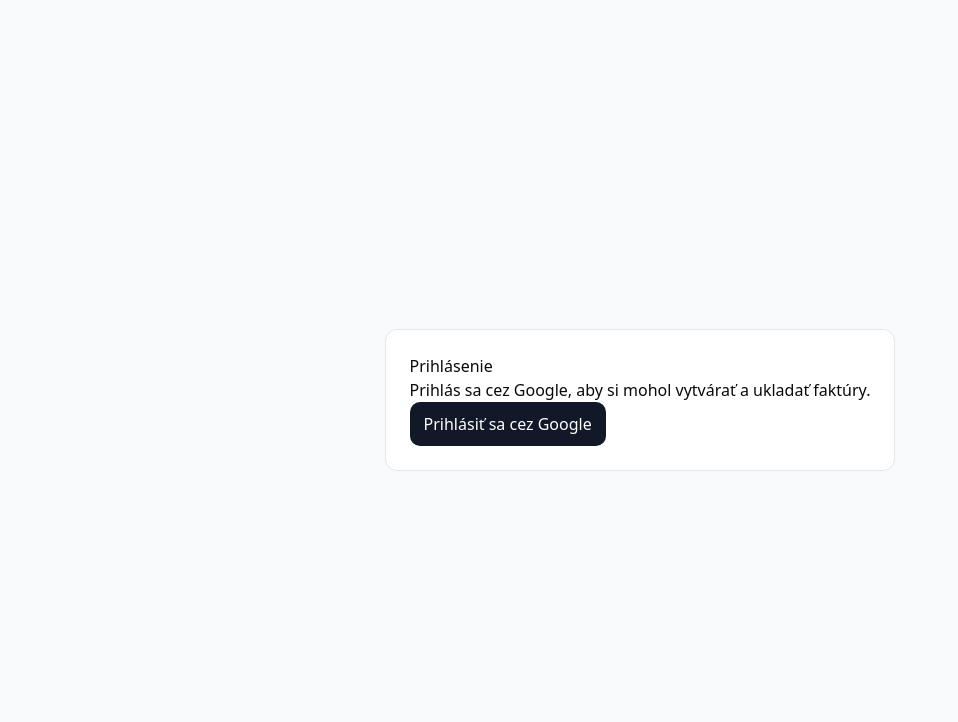
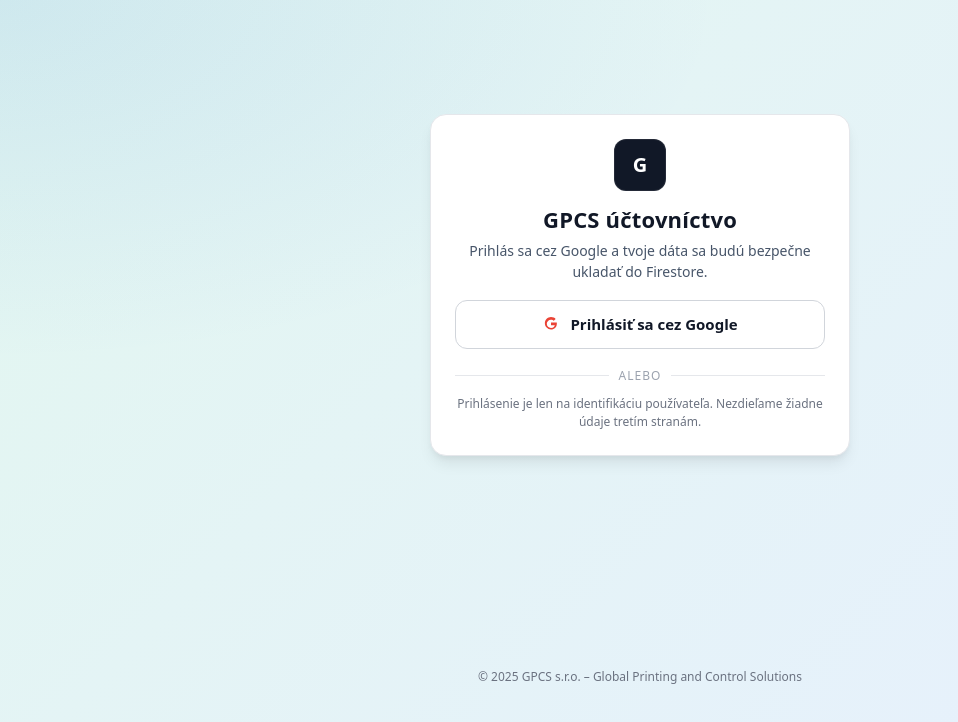
Before and after one commit to BantVegas/gpcs-fe, a React (Vite) app: page /login in a window 1280 px wide. Shown: the top 722 px of the page, without its empty margins (0-958 px from the left). Built offline with nearby package versions, Linux system fonts and the light colour scheme; no server answers.

Commit message:
Login page UI + export signInWithGoogle + wiring

```diff
--- a/package.json
+++ b/package.json
@@ -17,7 +17,7 @@
     "@radix-ui/react-tabs": "^1.1.12",
     "class-variance-authority": "^0.7.1",
     "clsx": "^2.1.1",
-    "firebase": "^12.1.0",
+    "firebase": "^12.3.0",
     "framer-motion": "^12.23.12",
     "lucide-react": "^0.539.0",
     "react": "^19.1.1",
--- a/src/components/AuthGate.tsx
+++ b/src/components/AuthGate.tsx
@@ -1,45 +1,24 @@
-// src/components/AuthGate.tsx
-import { useEffect, useState } from "react";
-import { useNavigate, useLocation } from "react-router-dom";
+import React, { createContext, useContext, useEffect, useState } from "react";
+import { onAuthStateChangedFirebase } from "@/firebase";
 import type { User } from "firebase/auth";
-import { auth, onAuthStateChangedFirebase } from "@/firebase";
 
-/**
- * Vracia:
- *  - undefined počas načítania
- *  - null ak nie je prihlásený
- *  - User keď je prihlásený
- */
-export function useUser(): User | null | undefined {
-  // predvyplní aktuálneho usera, ak už je k dispozícii (žiadny flicker)
-  const [user, setUser] = useState<User | null | undefined>(() => auth.currentUser ?? undefined);
+const Ctx = createContext<User | null>(null);
+export const useUser = () => useContext(Ctx);
+
+export function AuthGate({ children }: { children: React.ReactNode }) {
+  const [user, setUser] = useState<User | null>(null);
+  const [loading, setLoading] = useState(true);
 
   useEffect(() => {
-    const unsub = onAuthStateChangedFirebase((u) => setUser(u));
-    return unsub;
+    const unsub = onAuthStateChangedFirebase((u) => {
+      setUser(u);
+      setLoading(false);
+    });
+    return () => unsub();
   }, []);
 
-  return user;
+  if (loading) {
+    return <div style={{ padding: 24 }}>Načítavam…</div>;
+  }
+  return <Ctx.Provider value={user}>{children}</Ctx.Provider>;
 }
-
-/**
- * Chráni podstrom. Keď user === null, presmeruje na /login.
- */
-export function AuthGate({ children }: { children: React.ReactNode }) {
-  const user = useUser();
-  const nav = useNavigate();
-  const loc = useLocation();
-
-  useEffect(() => {
-    if (user === null && loc.pathname !== "/login") {
-      nav("/login", { replace: true, state: { from: loc } });
-    }
-  }, [user, nav, loc]);
-
-  if (user === undefined) {
-    // dobrovoľne nechaj loader, aby si videl, že žije
-    return <div style={{ padding: 24, textAlign: "center" }}>Načítavam…</div>;
-  }
-  if (user === null) return null; // práve sa presmerúva
-  return <>{children}</>;
-}
--- a/src/firebase.ts
+++ b/src/firebase.ts
@@ -1,5 +1,14 @@
 import { initializeApp } from "firebase/app";
-import { getAuth, onAuthStateChanged, signOut } from "firebase/auth";
+import {
+  getAuth,
+  GoogleAuthProvider,
+  setPersistence,
+  browserLocalPersistence,
+  signInWithPopup,
+  signOut,
+  onAuthStateChanged,
+  type User,
+} from "firebase/auth";
 import { getFirestore } from "firebase/firestore";
 
 const firebaseConfig = {
@@ -16,7 +25,14 @@
 export const auth = getAuth(app);
 export const db = getFirestore(app);
 
-// helpery pre tvoj existujúci kód
-export const onAuthStateChangedFirebase = (cb: Parameters<typeof onAuthStateChanged>[1]) =>
+// trvalá session v prehliadači
+setPersistence(auth, browserLocalPersistence).catch(console.error);
+
+// Google provider + helpery
+const provider = new GoogleAuthProvider();
+provider.setCustomParameters({ prompt: "select_account" });
+
+export const signInWithGoogle = () => signInWithPopup(auth, provider);
+export const signOutFirebase = () => signOut(auth);
+export const onAuthStateChangedFirebase = (cb: (u: User | null) => void) =>
   onAuthStateChanged(auth, cb);
-export const signOutFirebase = () => signOut(auth);
--- a/src/main.tsx
+++ b/src/main.tsx
@@ -1,23 +1,59 @@
+// src/main.tsx
 import React from "react";
 import ReactDOM from "react-dom/client";
 import { BrowserRouter, Routes, Route, Navigate } from "react-router-dom";
+
 import App from "./App";
-import { AuthGate } from "./components/AuthGate";
+import { AuthGate, useUser } from "./components/AuthGate";
 import InvoiceForm from "./pages/InvoiceForm";
-import InvoicePreview from "./pages/InvoicePreview"; // 👈 nový route
+import InvoicePreview from "./pages/InvoicePreview";
 import Login from "./pages/Login";
 import "./index.css";
 
+// Jednoduchý guard – ak nie je user, presmeruje na /login
+function Protected({ children }: { children: React.ReactNode }) {
+  const user = useUser();
+  if (!user) return <Navigate to="/login" replace />;
+  return <>{children}</>;
+}
+
 ReactDOM.createRoot(document.getElementById("root")!).render(
   <React.StrictMode>
+    {/* AuthGate poskytuje usera pre useUser() v celom routeri */}
+    <AuthGate>
       <BrowserRouter>
         <Routes>
           <Route path="/login" element={<Login />} />
-        <Route path="/" element={<AuthGate><App /></AuthGate>} />
-        <Route path="/invoices/new" element={<AuthGate><InvoiceForm /></AuthGate>} />
-        <Route path="/invoices/preview/:id" element={<AuthGate><InvoicePreview /></AuthGate>} />
+
+          <Route
+            path="/"
+            element={
+              <Protected>
+                <App />
+              </Protected>
+            }
+          />
+          <Route
+            path="/invoices/new"
+            element={
+              <Protected>
+                <InvoiceForm />
+              </Protected>
+            }
+          />
+          <Route
+            path="/invoices/preview/:id"
+            element={
+              <Protected>
+                <InvoicePreview />
+              </Protected>
+            }
+          />
+
+          {/* fallback */}
           <Route path="*" element={<Navigate to="/" replace />} />
         </Routes>
       </BrowserRouter>
+    </AuthGate>
   </React.StrictMode>
 );
--- a/src/pages/Login.tsx
+++ b/src/pages/Login.tsx
@@ -1,22 +1,192 @@
 // src/pages/Login.tsx
+import React from "react";
+import { useNavigate } from "react-router-dom";
 import { signInWithGoogle } from "@/firebase";
-import { useNavigate } from "react-router-dom";
+import { useUser } from "@/components/AuthGate";
 
-export default function Login() {
-  const nav = useNavigate();
-  const go = async () => {
-    await signInWithGoogle();
-    nav("/");
+export default function LoginPage() {
+  const user = useUser();
+  const navigate = useNavigate();
+
+  React.useEffect(() => {
+    if (user) navigate("/", { replace: true });
+  }, [user, navigate]);
+
+  const handleGoogle = async () => {
+    try {
+      await signInWithGoogle();
+      // onAuthStateChanged ťa potom presmeruje v efekte vyššie
+    } catch (e) {
+      console.error(e);
+      alert("Prihlásenie zlyhalo. Skús to znova.");
+    }
   };
+
   return (
-    <div style={{ minHeight: "100vh", display: "grid", placeItems: "center", background: "#f8fafc" }}>
-      <div style={{ background: "#fff", padding: 24, borderRadius: 12, border: "1px solid #e5e7eb" }}>
-        <h1 style={{ marginTop: 0 }}>Prihlásenie</h1>
-        <p>Prihlás sa cez Google, aby si mohol vytvárať a ukladať faktúry.</p>
-        <button onClick={go} style={{ padding: "10px 14px", borderRadius: 10, background: "#111827", color: "#fff" }}>
-          Prihlásiť sa cez Google
+    <div style={pageWrap}>
+      <div style={card}>
+        {/* “Logo”/monogram */}
+        <div style={logoCircle} aria-hidden>
+          G
+        </div>
+
+        {/* Názov a podtitul */}
+        <h1 style={title}>GPCS účtovníctvo</h1>
+        <p style={subtitle}>
+          Prihlás sa cez Google a tvoje dáta sa budú bezpečne ukladať do Firestore.
+        </p>
+
+        {/* Tlačidlo Google */}
+        <button onClick={handleGoogle} style={googleBtn} onMouseDown={(e) => e.currentTarget.blur()}>
+          <span style={googleIconWrap}>{googleIcon}</span>
+          <span>Prihlásiť sa cez Google</span>
         </button>
+
+        {/* Divider */}
+        <div style={dividerWrap}>
+          <span style={dividerLine} />
+          <span style={dividerText}>alebo</span>
+          <span style={dividerLine} />
+        </div>
+
+        {/* Malý hint */}
+        <div style={hint}>
+          Prihlásenie je len na identifikáciu používateľa. Nezdieľame žiadne údaje tretím stranám.
+        </div>
+      </div>
+
+      {/* Footer */}
+      <div style={footer}>
+        © {new Date().getFullYear()} GPCS s.r.o. – Global Printing and Control Solutions
       </div>
     </div>
   );
 }
+
+/* ===== Styles ===== */
+
+const pageWrap: React.CSSProperties = {
+  minHeight: "100vh",
+  display: "grid",
+  placeItems: "center",
+  background:
+    "linear-gradient(135deg, rgba(16,185,129,0.12), rgba(59,130,246,0.12)), radial-gradient(1200px 600px at 0% 0%, rgba(37,99,235,0.10), transparent 60%)",
+  padding: 16,
+};
+
+const card: React.CSSProperties = {
+  width: "100%",
+  maxWidth: 420,
+  background: "#fff",
+  borderRadius: 16,
+  border: "1px solid #e5e7eb",
+  boxShadow:
+    "0 10px 15px -3px rgba(0,0,0,0.08), 0 4px 6px -2px rgba(0,0,0,0.05)",
+  padding: 24,
+  textAlign: "center",
+};
+
+const logoCircle: React.CSSProperties = {
+  width: 52,
+  height: 52,
+  borderRadius: 12,
+  background: "#111827",
+  color: "#fff",
+  display: "grid",
+  placeItems: "center",
+  fontWeight: 800,
+  fontSize: 20,
+  margin: "0 auto 12px",
+  boxShadow: "inset 0 0 0 1px rgba(255,255,255,0.08)",
+};
+
+const title: React.CSSProperties = {
+  margin: "6px 0 4px",
+  fontSize: 22,
+  fontWeight: 800,
+  color: "#111827",
+  letterSpacing: 0.2,
+};
+
+const subtitle: React.CSSProperties = {
+  margin: "0 0 18px",
+  fontSize: 14,
+  color: "#475569",
+  lineHeight: 1.5,
+};
+
+const googleBtn: React.CSSProperties = {
+  width: "100%",
+  display: "inline-flex",
+  alignItems: "center",
+  justifyContent: "center",
+  gap: 10,
+  padding: "12px 14px",
+  borderRadius: 12,
+  border: "1px solid #d1d5db",
+  background: "#fff",
+  cursor: "pointer",
+  fontSize: 15,
+  fontWeight: 600,
+  color: "#111827",
+  transition: "box-shadow .15s ease, transform .02s ease, border-color .15s ease",
+  outline: "none",
+} as React.CSSProperties;
+
+// Hover/focus efekty cez inline JS
+(Object.assign(googleBtn, {
+  onmouseenter: undefined,
+  onfocus: undefined,
+}) as any);
+
+const googleIconWrap: React.CSSProperties = {
+  width: 18,
+  height: 18,
+  display: "inline-flex",
+  alignItems: "center",
+  justifyContent: "center",
+};
+
+const dividerWrap: React.CSSProperties = {
+  display: "grid",
+  gridTemplateColumns: "1fr auto 1fr",
+  alignItems: "center",
+  gap: 10,
+  margin: "18px 0 10px",
+};
+
+const dividerLine: React.CSSProperties = {
+  height: 1,
+  background: "#e5e7eb",
+};
+
+const dividerText: React.CSSProperties = {
+  fontSize: 12,
+  color: "#9ca3af",
+  textTransform: "uppercase",
+  letterSpacing: 1,
+};
+
+const hint: React.CSSProperties = {
+  fontSize: 12,
+  color: "#6b7280",
+  lineHeight: 1.5,
+};
+
+const footer: React.CSSProperties = {
+  marginTop: 16,
+  textAlign: "center",
+  fontSize: 12,
+  color: "#6b7280",
+};
+
+/* ===== SVG ===== */
+
+const googleIcon = (
+  <svg viewBox="0 0 24 24" width="18" height="18" aria-hidden focusable="false">
+    <path
+      fill="#EA4335"
+      d="M12 10.2v3.6h5.1c-.2 1.2-1.5 3.6-5.1 3.6-3.1 0-5.6-2.5-5.6-5.6S8.9 6.2 12 6.2c1.8 0 3 .8 3.7 1.5l2.5-2.5C16.9 3.8 14.7 2.8 12 2.8 7.5 2.8 3.8 6.5 3.8 11s3.7 8.2 8.2 8.2c4.7 0 7.8-3.3 7.8-8 0-.5 0-.9-.1-1.2H12z"
+    />
+  </svg>
+);
```
Also changed, not shown: src/App.tsx (+22 -10 lines), 1 other file (tests, documents, lock files or other folders). Lines whose indentation alone changed are shown as unchanged.
